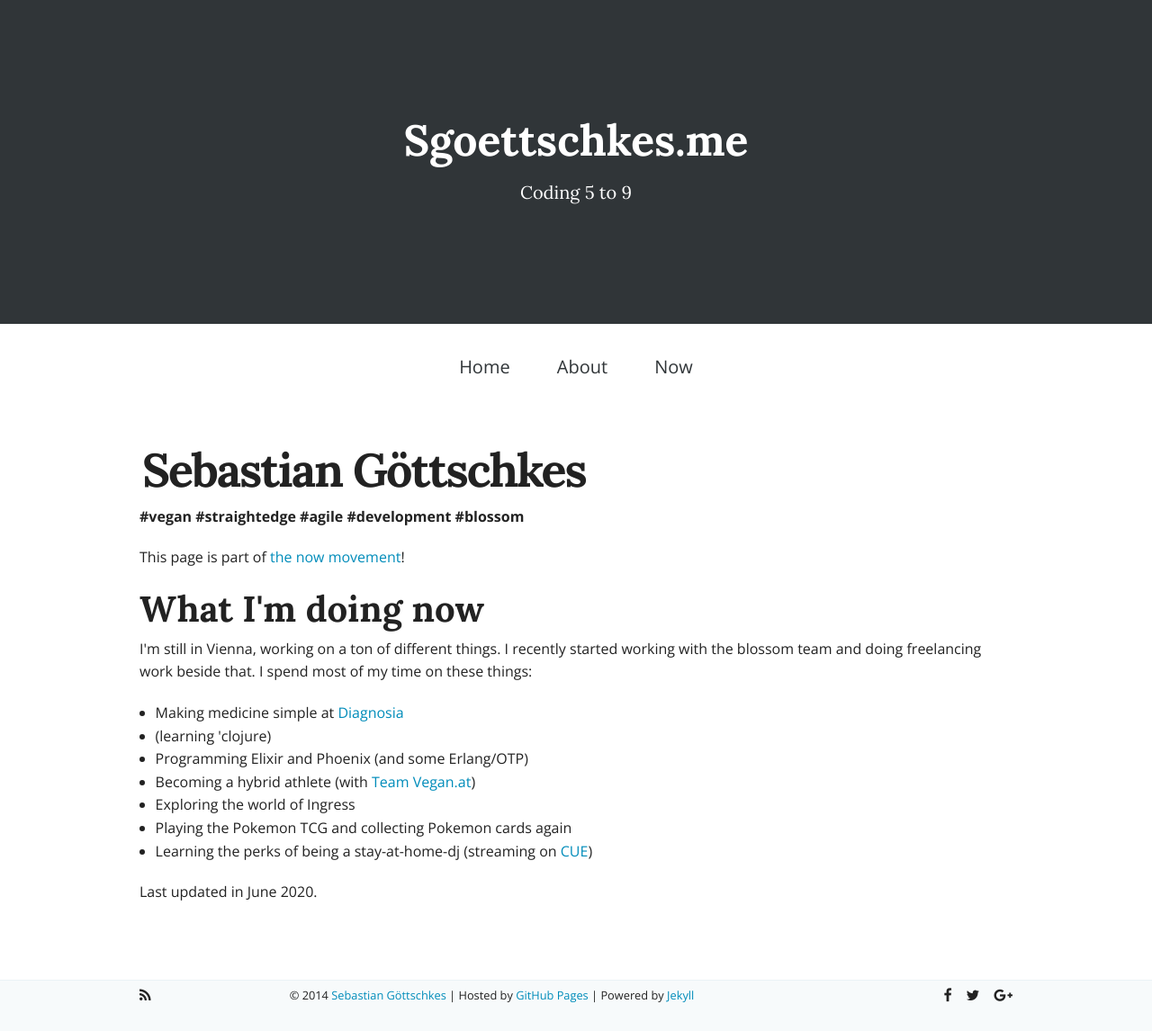
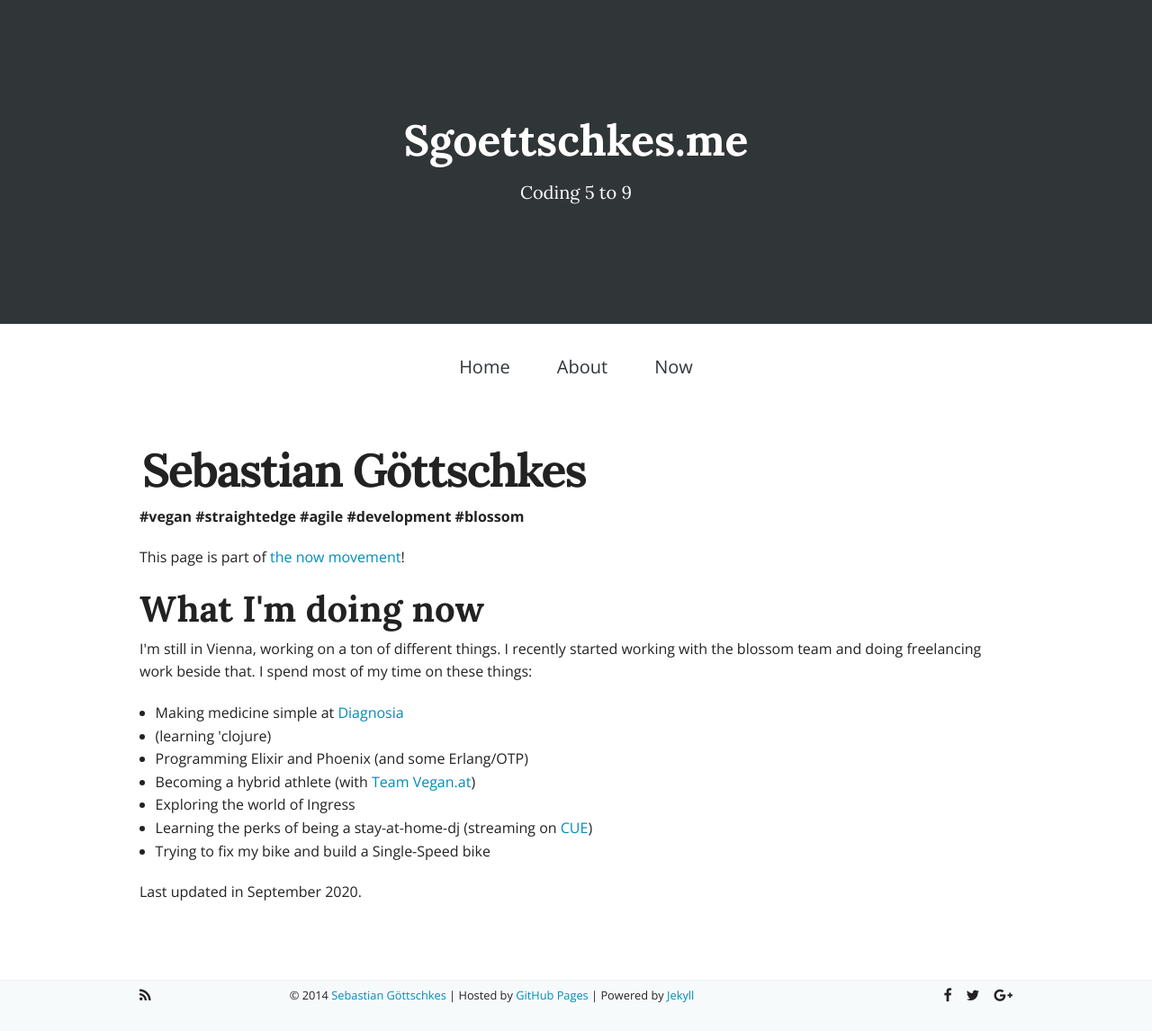
Before and after one commit to Sgoettschkes/sgoettschkes.github.io, a Jekyll site: the page built from now.html, in a window 1280 px wide. Shown: the whole page at 90% size. Built offline with Jekyll 4.4.1, drawn with Linux system fonts in a browser that asks for light colours; nearby versions of some CDN libraries.

Commit message:
Update now

```diff
--- a/_data/now.yml
+++ b/_data/now.yml
@@ -3,5 +3,5 @@
 - Programming Elixir and Phoenix (and some Erlang/OTP)
 - Becoming a hybrid athlete (with <a href="http://www.teamvegan.at">Team Vegan.at</a>)
 - Exploring the world of Ingress
-- Playing the Pokemon TCG and collecting Pokemon cards again
 - "Learning the perks of being a stay-at-home-dj (streaming on <a href=\"https://www.cue.live/player/MateoGrando\">CUE</a>)"
+- Trying to fix my bike and build a Single-Speed bike
--- a/now.html
+++ b/now.html
@@ -19,4 +19,4 @@ I spend most of my time on these things:</p>
     {% endfor %}
 </ul>
 
-<p>Last updated in June 2020.<p>
+<p>Last updated in September 2020.<p>
```
